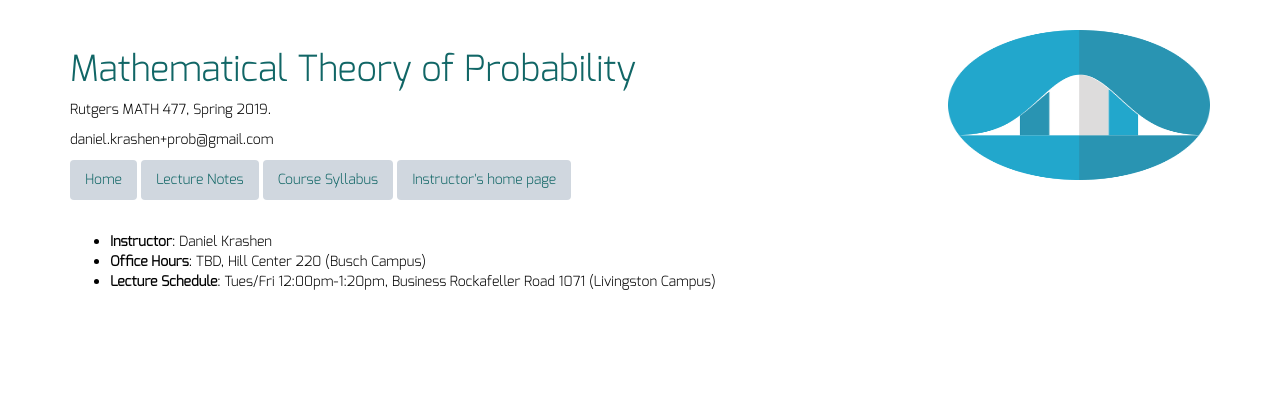
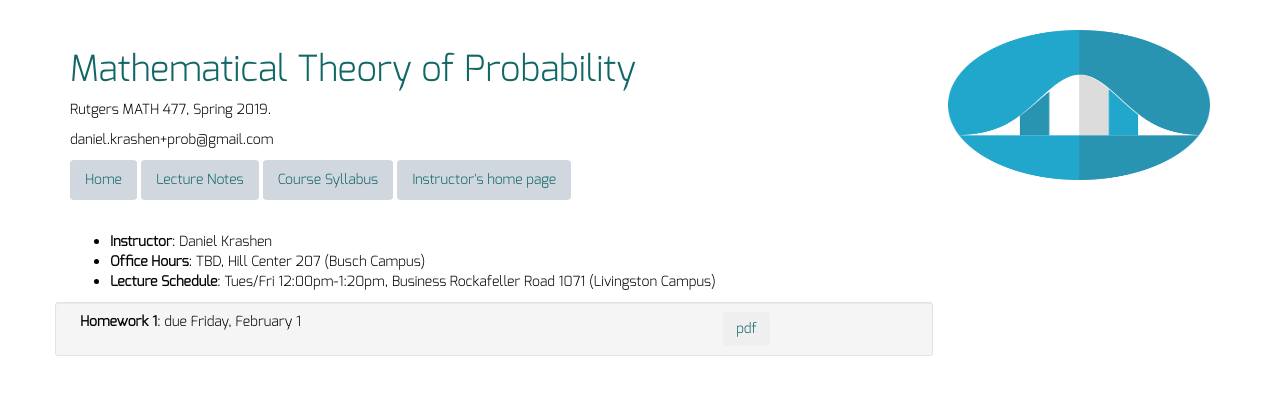
Before and after one commit to dkrashen/probability, a Jekyll site: the page built from index.html, in a window 1280 px wide. Shown: the top 395 px of the page. Built offline with Jekyll 4.4.1, drawn with Linux system fonts in a browser that asks for light colours; nearby versions of some CDN libraries.

Commit message:
add lecture notes for lecture 1, quiz, hw

```diff
--- a/_config.yml
+++ b/_config.yml
@@ -8,7 +8,7 @@
 description: ""
 instructor: "Daniel Krashen"
 email: "daniel.krashen+prob@gmail.com"
-office_hours: "TBD, Hill Center 220 (Busch Campus)"
+office_hours: "TBD, Hill Center 207 (Busch Campus)"
 lecture_schedule: "Tues/Fri 12:00pm-1:20pm, Business Rockafeller Road 1071
 (Livingston Campus)"
 
--- /dev/null
+++ b/_data/homework.yml
@@ -0,0 +1,3 @@
+- title: "Homework 1"
+  filename: "hw1.pdf"
+  due: "Friday, February 1"
--- a/_data/lectures.yml
+++ b/_data/lectures.yml
@@ -1,3 +1,4 @@
 - title: "Lecture 1"
-  filename: ""
-  description: "DNE"
+  filename: "lecture1.pdf"
+  description: "Combinatorial analysis, part 1"
+  quizfilename: "quiz1.pdf"
--- a/index.html
+++ b/index.html
@@ -11,42 +11,19 @@
     	<li> <b>Lecture Schedule</b>: {{ site.lecture_schedule }} </li>
 	</ul>
 
-<!--
+{% for h in site.data.homework %}
+<div class="row well well-sm">
+	<div class="col-md-9">
+	  <b>{{h.title}}</b>: due {{h.due}}
+	</div>
+	<div class="col-md-3">
+    {% if h.filename %}
+		<a href="homework/{{ h.filename }}"><button type="button"
+    class="btn btn-lnk btn-spaced">pdf</button></a>
+    {% endif %}
+	</div>
+</div>
+{% endfor %}
+</div><!--/1 -->
 
-<div class="col-md-6 ">
-  <h3> What's New </h3>
-  <ul class="posts list-unstyled">
-    {% for post in site.posts limit:1 %}
-      <li>
-        <span class="post-date">{{ post.date | date: "%b %-d, %Y" }}</span>
-        <a class="post-link"
-          href="{{ post.url | prepend: site.baseurl }}"
-          >{{ post.title }}</a>
-        <p> {{ post.content }} </p>
-      </li>
-    {% endfor %}
-  </ul>
-</div>
-
-
-  <h3> Older News </h3>
-  <ul class="posts list-unstyled">
-    {% for post in site.posts %}
-      <li>
-        <span class="post-date">{{ post.date | date: "%b %-d, %Y" }}</span>
-        <a class="post-link"
-          href="{{ post.url | prepend: site.baseurl }}"
-          >{{ post.title }}</a>
-      </li>
-    {% endfor %}
-  </ul>
-  <p class="rss-subscribe">
-    subscribe to the class newsfeed
-    <a href="{{ "/feed.xml" | prepend: site.baseurl }}">via RSS</a>, <br />
-  </p>
--->
-
-</div><!--/2 inner row well-->
-</div><!--/1 right column with width 4-->
-
-</div><!--/0 top level row with outer well-->
+</div><!--/0 -->
```
Also changed, not shown: lectures/index.html (+11 -2 lines), 3 other files.
